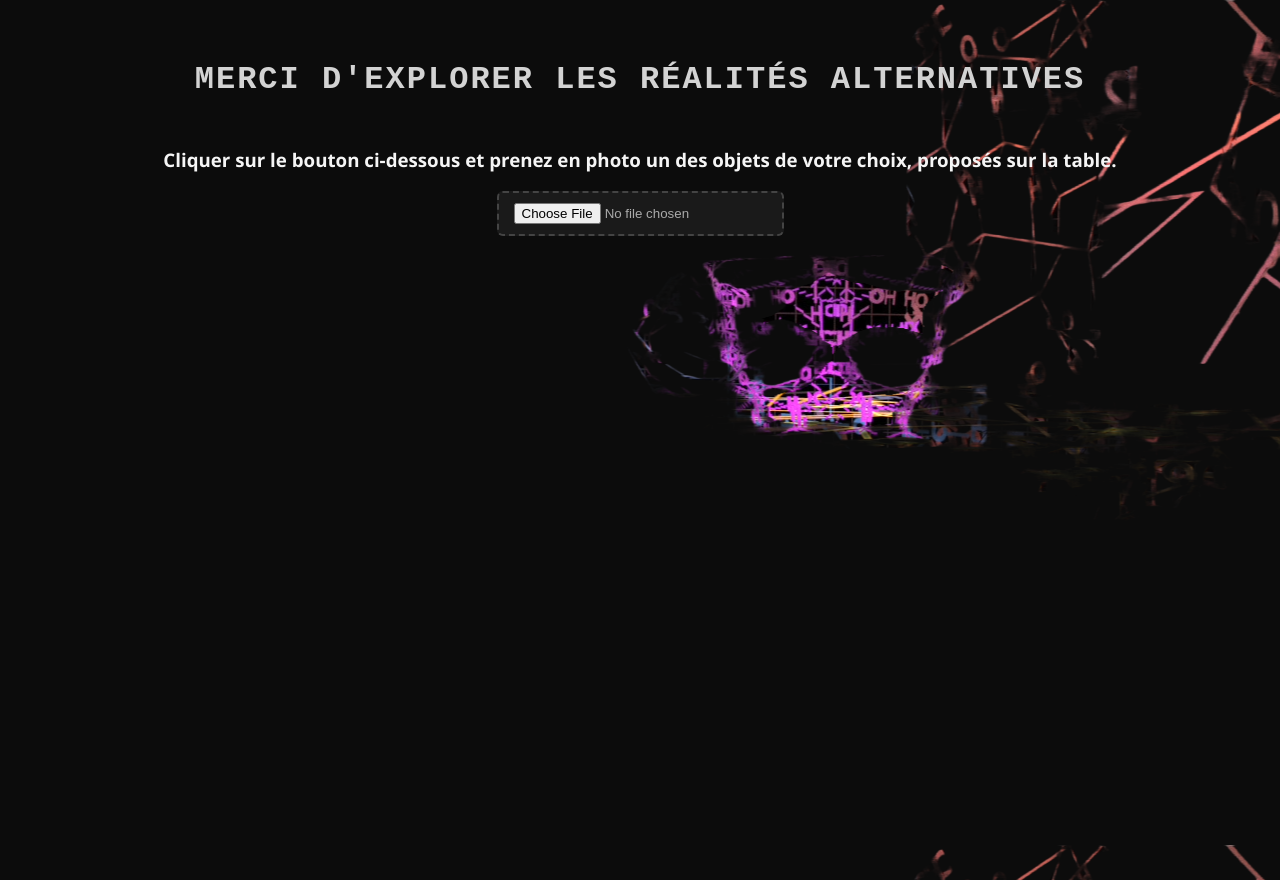
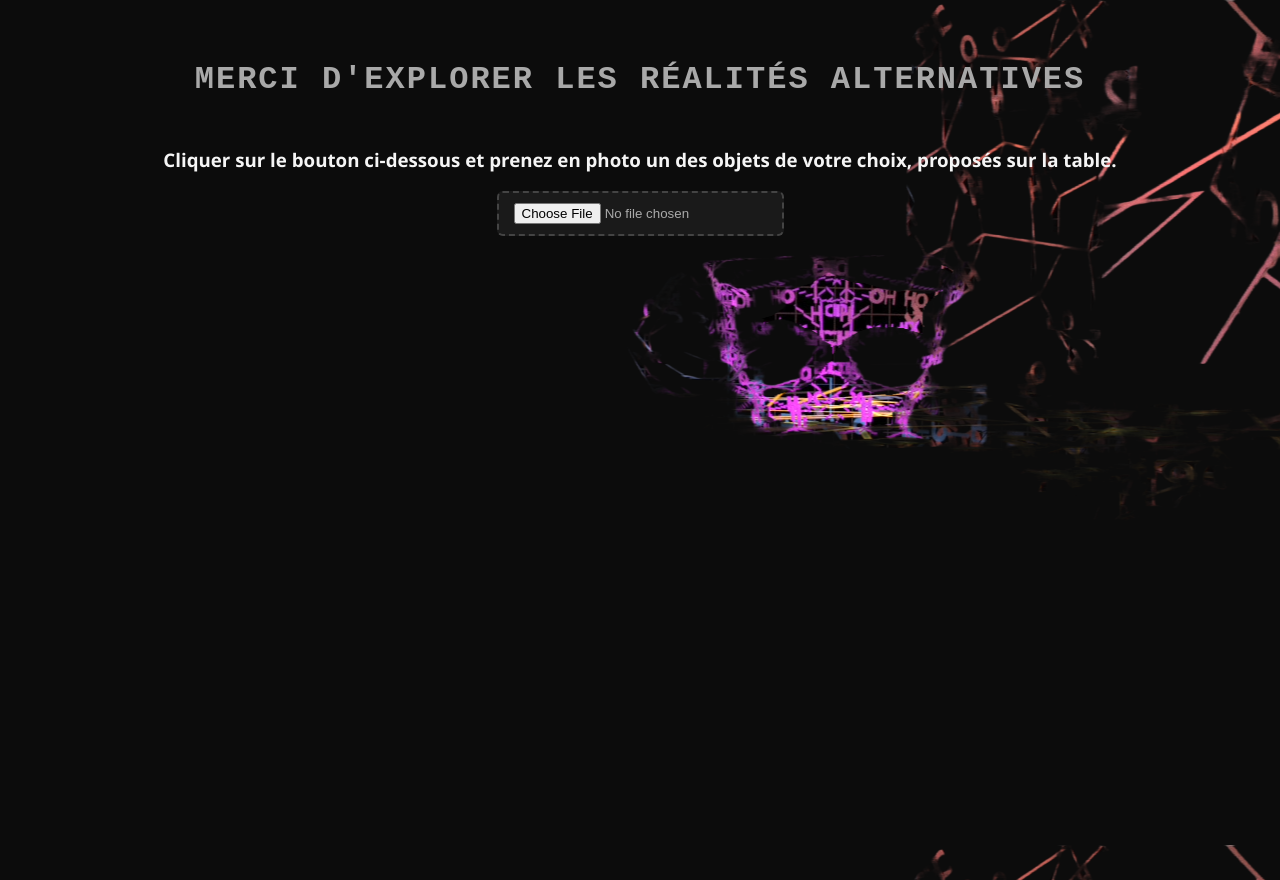
Before and after one commit to saradaher/saradaher.github.io, a plain HTML site: page realiteAlt/index.html in a window 1280 px wide. Drawn offline with nearby package versions, Linux system fonts and the light colour scheme.

Commit message:
Update index.html

```diff
--- a/realiteAlt/index.html
+++ b/realiteAlt/index.html
@@ -24,7 +24,7 @@
         h1 {
             font-size: 2rem;
             margin-bottom: 30px;
-            color: lightgray;
+            color: darkgray;
             text-transform: uppercase;
             letter-spacing: 2px;
             font-family: 'Courier New', Courier, monospace;
@@ -150,6 +150,7 @@
     </div>
     <div id="altRealityCard" class="card hidden">
         <img id="altImage" src="" alt="Une Vision Alternative" />
+        <br>
         <button onclick="printAltImage()">Imprimer</button>
         <br>
         <!-- Feedback Form -->
```
